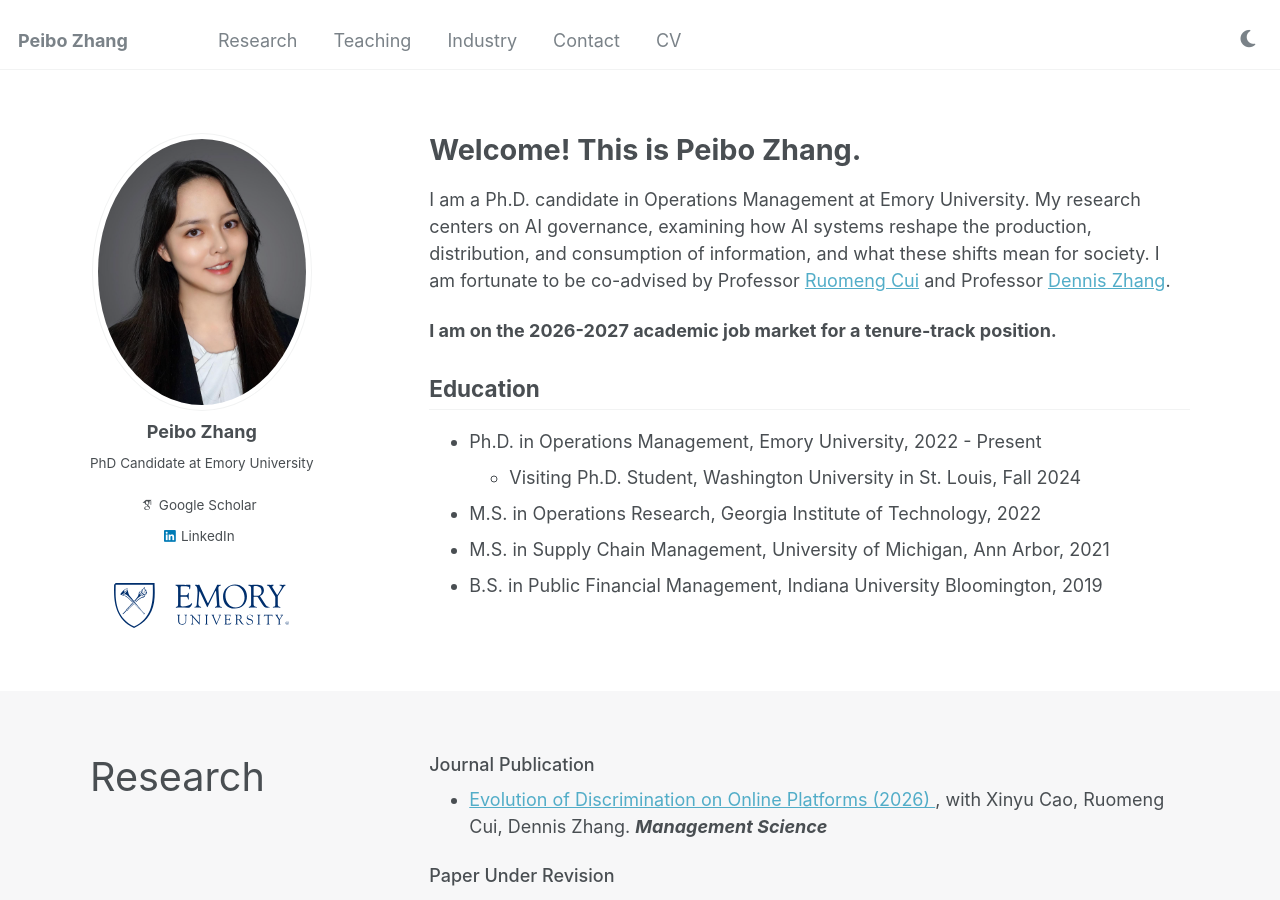
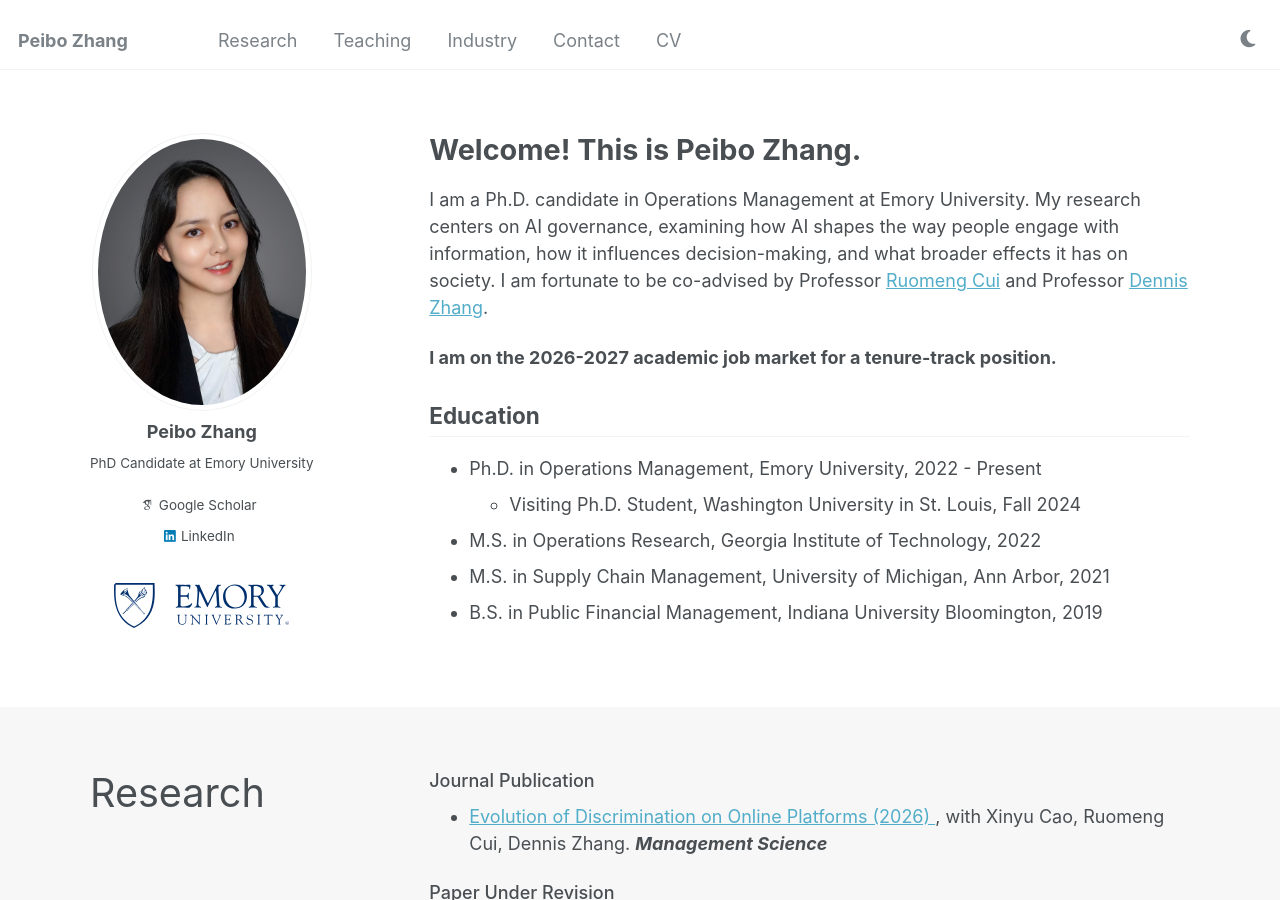
Before and after one commit to PeiboZhang/peibozhang.github.io, a Jekyll site: the page built from _pages/about.md, in a window 1280 px wide and 900 px high. Built offline with Jekyll 4.4.1, drawn with Linux system fonts in a browser that asks for light colours; some web fonts are replaced.

Commit message:
Update research summary in bio
Co-Authored-By: Claude Opus 5.5 <noreply@anthropic.com>

```diff
--- a/_pages/about.md
+++ b/_pages/about.md
@@ -28,7 +28,7 @@ redirect_from:
 <div class="home-hero__body">
 <p class="home-hero__welcome">Welcome! This is Peibo Zhang.</p>
 
-<p>I am a Ph.D. candidate in Operations Management at Emory University. My research centers on AI governance, examining how AI systems reshape the production, distribution, and consumption of information, and what these shifts mean for society. I am fortunate to be co-advised by Professor <a href="http://ruomengcui.com/">Ruomeng Cui</a> and Professor <a href="http://www.denniszhang.org/">Dennis Zhang</a>.</p>
+<p>I am a Ph.D. candidate in Operations Management at Emory University. My research centers on AI governance, examining how AI shapes the way people engage with information, how it influences decision-making, and what broader effects it has on society. I am fortunate to be co-advised by Professor <a href="http://ruomengcui.com/">Ruomeng Cui</a> and Professor <a href="http://www.denniszhang.org/">Dennis Zhang</a>.</p>
 
 <p><b>I am on the 2026-2027 academic job market for a tenure-track position.</b></p>
 
```
